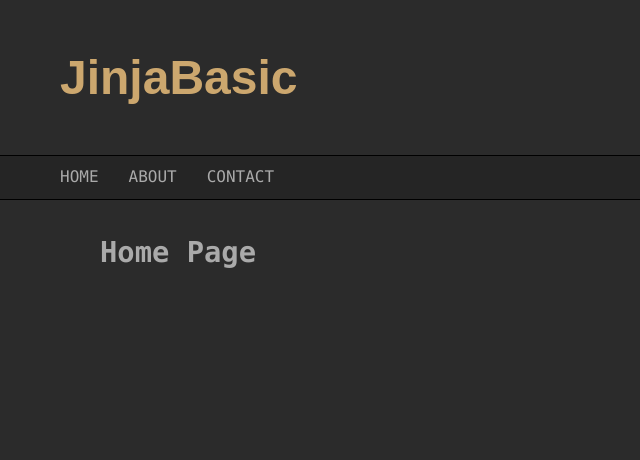
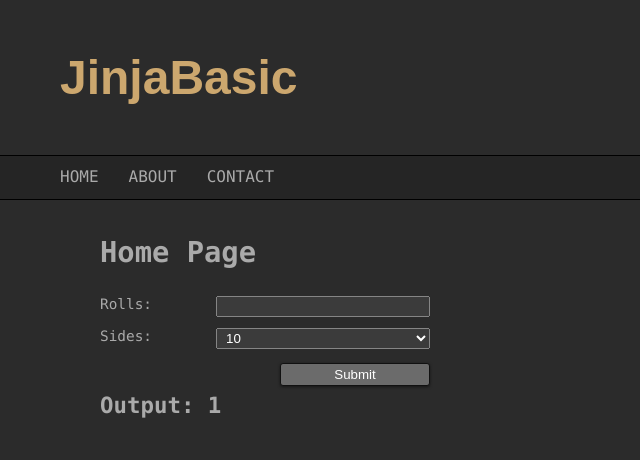
Before and after one commit to BrokenShell/JinjaBasic, a Flask app: template app/templates/home.html in a window 1280 px wide. Shown: the top 460 px of the page, without its empty margins (0-640 px from the left). Run offline with Flask 2, Linux system fonts and the light colour scheme; the template is opened without the code that fills it: most values are stand-ins (such as "Sample title", 1, 10 or a date in 2020).

Commit message:
Workshop code

```diff
--- a/app/main.py
+++ b/app/main.py
@@ -1,12 +1,15 @@
 from flask import Flask, render_template, request
-
+from Fortuna import dice
 
 APP = Flask(__name__)
 
 
-@APP.route("/")
+@APP.route("/", methods=["GET", "POST"])
 def home_page():
-    return render_template("home.html")
+    rolls = request.values.get("rolls", "1")
+    sides = request.values.get("sides", "10")
+    rand_number = dice(int(rolls), int(sides))
+    return render_template("home.html", number=rand_number)
 
 
 @APP.route("/about")
--- a/app/templates/home.html
+++ b/app/templates/home.html
@@ -2,4 +2,17 @@
 
 {% block content %}
     <h2>Home Page</h2>
+    <form action="{{ url_for('home_page') }}" method="post">
+        <p><label>Rolls:
+            <input name="rolls">
+        </label></p>
+        <p><label>Sides:
+            <select name="sides">
+                <option>10</option>
+                <option>20</option>
+            </select>
+        </label></p>
+        <button type="submit">Submit</button>
+    </form>
+    <h3>Output: {{ number }}</h3>
 {% endblock %}
--- a/requirements.txt
+++ b/requirements.txt
@@ -1,2 +1,3 @@
 flask
 gunicorn
+Fortuna
```
